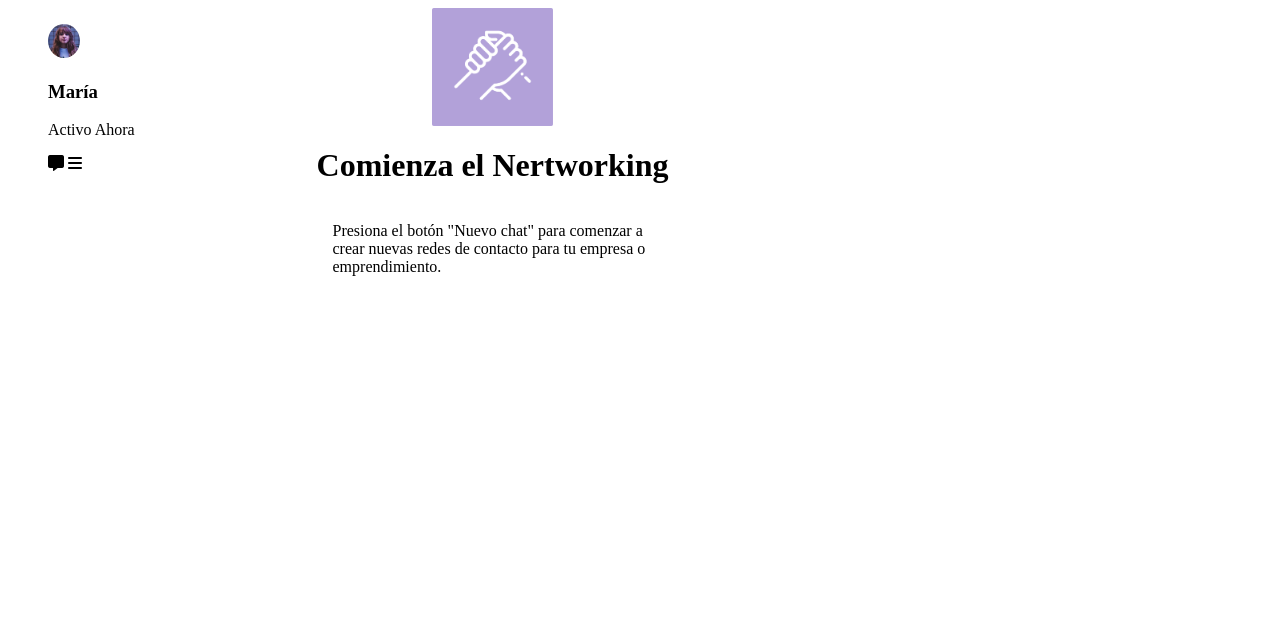
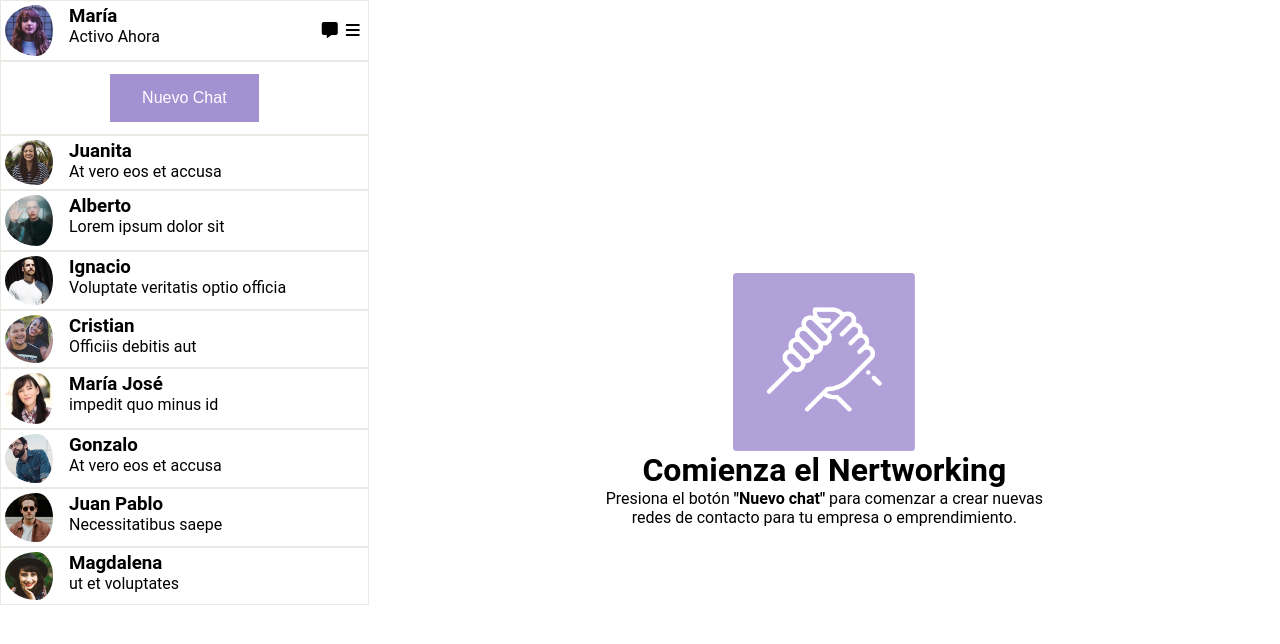
Before and after one commit to danicandia/sistema-mensajeria, a plain HTML site: page index.html in a window 1280 px wide. Drawn offline with Linux system fonts and the light colour scheme.

Commit message:
Última modificación

```diff
--- a/assets/css/style.css
+++ b/assets/css/style.css
@@ -1,21 +1,88 @@
-.menu-container {
-    background-color: rgb(5, 5, 5);
-    color: white;
-    display: flex;
-    flex-direction: column;
-    width: 10%;
+*{
+    margin: 0;
+    padding: 0;
+}
 
+body{
+    font-family: "Roboto";
+    font-weight: 400;
 }
 
 .flex-container{
     display: flex;
 }
 
-.menu-items{
+.menuitems{
+    display: flex;
+    padding: 0.25em;
+    border-style: solid;
+    border-width: 1px;
+    border-color: #e8ebe4;
+}
+
+.menubar{
+    display: flex;
+    flex-direction: column;
+    flex-grow: 1;
+    min-height: 100vh;
+}
+
+.menuitems img{
+    display: flex;
+    width: 3em;
+    border-radius: 50%;
+    padding-right: 1em;
+    justify-content: start;
+}
+
+.infocontacto{
+    display: flex;
+}
+
+.infoimagen{
+    display: flex;
+}
+
+.infodatos{
+    display: flex;
+    flex-direction: column;
+}
+
+.classicon{
     display: flex;
     align-items: center;
-    width: 5em;
-    min-height: 100vh;
+    justify-content: end;
+    flex-grow: 1;
+}
+
+.classicon i{
+    padding: 0.25em;
+}
+
+.boton-nuevo-chat{
+    display: flex;
+    align-items: center;
+    justify-content: center;
+    padding: 0.5em;
+    width: 100%;
+}
+
+.boton-nuevo-chat button{
+    background-color: #a491d2;
+  border: none;
+  color: white;
+  padding: 15px 32px;
+  text-align: center;
+  text-decoration: none;
+  display: inline-block;
+  font-size: 16px;
+}
+
+.boton-nuevo-chat button:hover{
+    background-color: #cdc3e6;
+}
+.boton-nuevo-chat button:focus{
+    background-color: #bec1bb;
 }
 
 .container{
@@ -23,8 +90,7 @@
     align-items: center;
     justify-content: center;
     flex-direction: column;
-
-
+    flex-grow: 4;
 }
 
 .container img{
@@ -32,16 +98,6 @@
 }
 
 .container p{
-    width: 20em;
+    width: 30em;
+    text-align: center;
 }
-
-.menubar{
-    display: flex;
-    flex-direction: column;
-    width: 9em;
-}
-
-.menubar img{
-    width: 2em;
-    border-radius: 50%;
-}
--- a/index.html
+++ b/index.html
@@ -17,8 +17,12 @@
         <div class="flex-container">
             <menu class="menubar">
                 <div class="menuitems">
-                    <img src="/assets/img/maria.jpg" alt="Foto maria" class="fotoperfi">
                     <div class="infocontacto">
+                        <div class="infoimagen">
+                            <img src="/assets/img/maria.jpg" alt="Foto maria" class="fotoperfi">
+                        </div>
+                    </div>
+                    <div class="infodatos">
                         <h3>María</h3>
                         <p>Activo Ahora</p>
                     </div>
@@ -27,11 +31,104 @@
                         <i class="fa-solid fa-bars"></i>
                     </div>
                 </div>
+                <div class="menuitems">
+                    <div class="boton-nuevo-chat">
+                        <button>Nuevo Chat</button>
+                    </div>
+                </div>
+                <div class="menuitems">
+                    <div class="infocontacto">
+                        <div class="infoimagen">
+                            <img src="/assets/img/Screen Shot 2018-11-28 at 15.27.14.jpg" alt="Foto Juanita" >
+                        </div>
+                        <div class="infodatos">
+                            <h3>Juanita</h3>
+                            <p>At vero eos et accusa</p>
+                        </div>
+                    </div>
+                </div>
+                <div class="menuitems">
+                    <div class="infocontacto">
+                        <div class="infoimagen">
+                            <img src="/assets/img/Screen Shot 2018-11-28 at 15.32.16.jpg" alt="Foto Alberto">
+                        </div>
+                        <div class="infodatos">
+                            <h3>Alberto</h3>
+                            <p>Lorem ipsum dolor sit</p>
+                        </div>
+                    </div>
+                </div>
+                <div class="menuitems">
+                    <div class="infocontacto">
+                        <div class="infoimagen">
+                            <img src="/assets/img/Screen Shot 2018-11-28 at 15.30.34.jpg" alt="Foto Ignacio">
+                        </div>
+                        <div class="infodatos">
+                            <h3>Ignacio</h3>
+                            <p>Voluptate veritatis optio officia</p>
+                        </div>
+                    </div>
+                </div>
+                <div class="menuitems">
+                    <div class="infocontacto">
+                        <div class="infoimagen">
+                            <img src="/assets/img/Screen Shot 2018-11-28 at 15.28.30.jpg" alt="Foto Cristian" >
+                        </div>
+                        <div class="infodatos">
+                            <h3>Cristian</h3>
+                            <p>Officiis debitis aut</p>
+                        </div>
+                    </div>
+                </div>
+                <div class="menuitems">
+                    <div class="infocontacto">
+                        <div class="infoimagen">
+                            <img src="/assets/img/Screen Shot 2018-11-28 at 15.32.44.jpg" alt="Foto  Maria José" >
+                        </div>
+                        <div class="infodatos">
+                            <h3>María José</h3>
+                            <p>impedit quo minus id</p>
+                        </div>
+                    </div>
+                </div>
+                <div class="menuitems">
+                    <div class="infocontacto">
+                        <div class="infoimagen">
+                            <img src="/assets/img/Screen Shot 2018-11-28 at 15.31.09.jpg" alt="Foto Gonzalo" >
+                        </div>
+                        <div class="infodatos">
+                            <h3>Gonzalo</h3>
+                            <p>At vero eos et accusa</p>
+                        </div>
+                    </div>
+                </div>
+                <div class="menuitems">
+                    <div class="infocontacto">
+                        <div class="infoimagen">
+                            <img src="/assets/img/Screen Shot 2018-11-28 at 15.30.54.jpg" alt="Foto Juan Pablo" >
+                        </div>
+                        <div class="infodatos">
+                            <h3>Juan Pablo</h3>
+                            <p>Necessitatibus saepe</p>
+                        </div>
+                    </div>
+                </div>
+                <div class="menuitems">
+                    <div class="infocontacto">
+                        <div class="infoimagen">
+                            <img src="/assets/img/Screen Shot 2018-11-28 at 15.28.04.jpg" alt="Foto Magdalena" >
+                        </div>
+                        <div class="infodatos">
+                            <h3>Magdalena</h3>
+                            <p>ut et voluptates</p>
+                        </div>
+                    </div>
+                </div>
             </menu>
             <div class="container">
                 <img src="/assets/img/hand.png" alt="Foto manos">
                 <h1>Comienza el Nertworking</h1>
-                <p>Presiona el botón "Nuevo chat" para comenzar a crear nuevas redes de contacto para tu empresa o emprendimiento.</p>
+                <p>Presiona el botón <strong>"Nuevo chat"</strong> para comenzar a crear nuevas redes de contacto para tu empresa o emprendimiento.</p>
 
             </div>
         </div>
```
